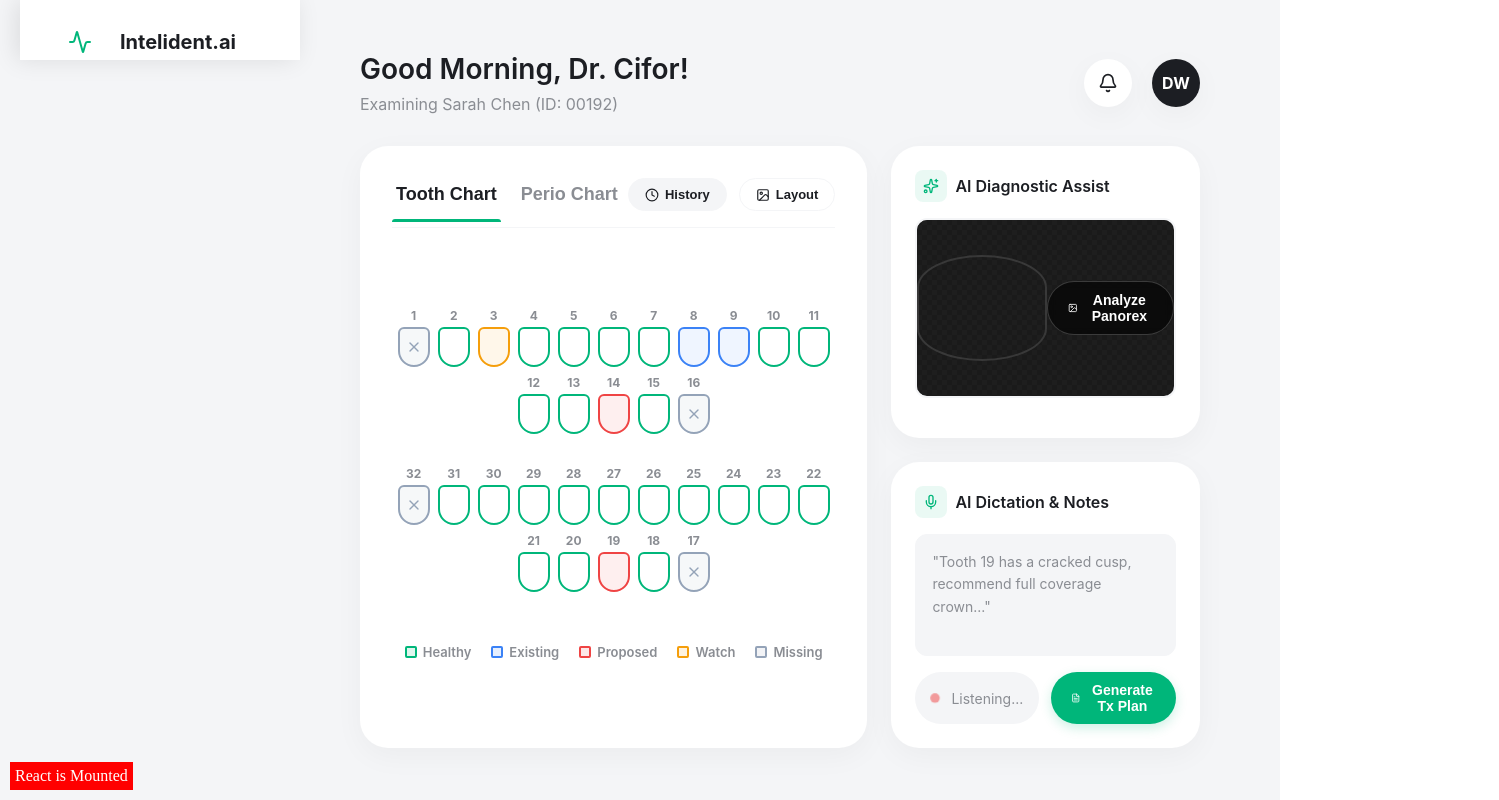
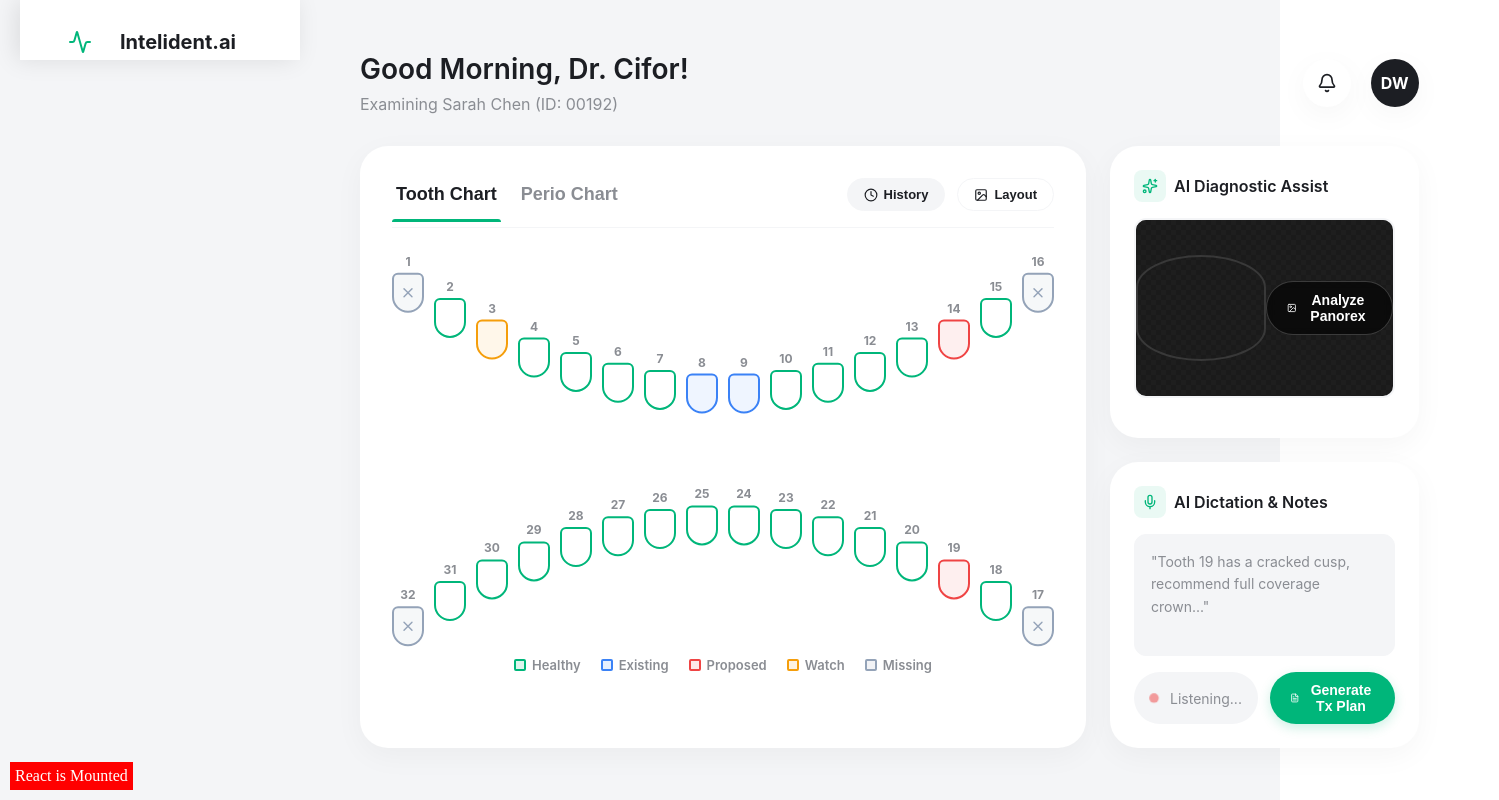
Before and after one commit to mariusss/intelident-demo, a React (Vite) app: page / in a window 1280 px wide. Both pictures are taken after a click on the button "Clinical Chart". Shown: the whole page, 1499 px wide, since content can reach past the window. Built offline with nearby package versions, Linux system fonts and the light colour scheme.

Commit message:
feat: implement curved U-shape arch for clinical chart teeth grids

```diff
--- a/src/App.jsx
+++ b/src/App.jsx
@@ -2823,11 +2823,18 @@ AI Confidence: 96% match with standard of care protocols.`;
         const upperArch = Array.from({ length: 16 }, (_, i) => i + 1);
         const lowerArch = Array.from({ length: 16 }, (_, i) => 32 - i);
 
-        const ToothNode = ({ num }) => {
+        const ToothNode = ({ num, index, isUpper }) => {
             const data = teeth[num];
             const isSelected = selectedTooth === num;
+
+            // Calculate parabolic arch offset (U-shape)
+            // Center is at index 7.5 (between indices 7 and 8)
+            const distanceFromCenter = Math.abs(index - 7.5);
+            const verticalOffset = Math.pow(distanceFromCenter, 2) * 1.8;
+            const translateY = isUpper ? -verticalOffset : verticalOffset;
+
             return (
-                <div style={{ position: "relative", display: "flex", flexDirection: "column", alignItems: "center", gap: 4 }}>
+                <div style={{ position: "relative", display: "flex", flexDirection: "column", alignItems: "center", gap: 4, transform: `translateY(${translateY}px)` }}>
                     <div style={{ fontSize: 12, fontWeight: 700, color: GEO_TEXT_MUTED }}>{num}</div>
                     <div
                         onClick={() => handleToothClick(num)}
@@ -2876,12 +2883,12 @@ AI Confidence: 96% match with standard of care protocols.`;
         return (
             <div style={{ display: "flex", flexDirection: "column", gap: 32, alignItems: "center", width: "100%", padding: "20px 0" }}>
                 {/* Upper Arch */}
-                <div style={{ display: "flex", gap: 8, justifyContent: "center", flexWrap: "wrap", width: "100%" }}>
-                    {upperArch.map(num => <ToothNode key={num} num={num} />)}
+                <div style={{ display: "flex", gap: 10, justifyContent: "center", width: "100%", marginTop: 60, marginBottom: 20 }}>
+                    {upperArch.map((num, i) => <ToothNode key={num} num={num} index={i} isUpper={true} />)}
                 </div>
                 {/* Lower Arch */}
-                <div style={{ display: "flex", gap: 8, justifyContent: "center", flexWrap: "wrap", width: "100%" }}>
-                    {lowerArch.map(num => <ToothNode key={num} num={num} />)}
+                <div style={{ display: "flex", gap: 10, justifyContent: "center", width: "100%", marginTop: 20, marginBottom: 60 }}>
+                    {lowerArch.map((num, i) => <ToothNode key={num} num={num} index={i} isUpper={false} />)}
                 </div>
 
                 {/* Legend */}
```
